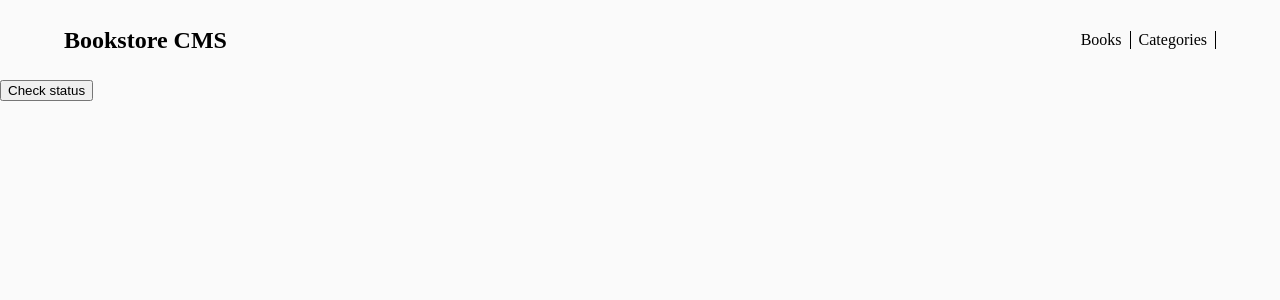
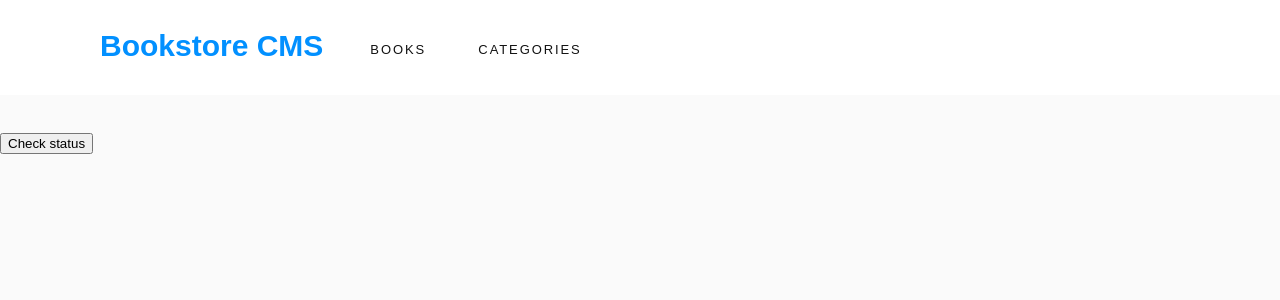
Before and after one commit to Danie12345/bookstore-react, a React (Create React App) app: page /categories in a window 1280 px wide. Shown: the top 300 px of the page. Built offline with nearby package versions, Linux system fonts and the light colour scheme.

Commit message:
Fix nav styles

```diff
--- a/src/components/nav/Nav.css
+++ b/src/components/nav/Nav.css
@@ -1,13 +1,16 @@
 .navBar {
   width: 100%;
-  min-height: 80px;
+  height: 5.938rem;
   display: flex;
   flex-direction: row;
   flex-wrap: wrap;
-  justify-content: space-between;
+  justify-content: flex-start;
   justify-items: center;
-  padding: 0 64px;
   box-sizing: border-box;
+  gap: 2.938rem;
+  margin: 0 0 2.375rem;
+  padding: 1.438rem 6.188rem 1.688rem 6.25rem;
+  background-color: white;
 }
 
 h1 {
@@ -16,9 +19,13 @@ h1 {
   align-self: center;
   text-align: center;
   margin: 0%;
+  font-family: 'Montserrat', sans-serif;
+  font-size: 1.875rem;
+  font-weight: bold;
+  color: #0290ff;
 }
 
-ul {
+.navUl {
   margin: 0%;
   padding: 0%;
   display: flex;
@@ -28,11 +35,22 @@ ul {
   flex-wrap: wrap;
 }
 
-li {
+.navUl > li {
+  width: 3.688rem;
   height: auto;
+  margin: 1.125rem 2.563rem 0.688rem 0;
+  font-family: 'Montserrat', sans-serif;
+  font-size: 0.813rem;
+  letter-spacing: 1.9px;
+  color: #121212;
 }
 
-ul.navUl > li:nth-child(-n+2) {
-  border-right: 1px solid black;
-  padding-right: 8px;
+.navUl > li > span {
+  width: 87.5rem;
+  height: 68.563rem;
+  margin: 0 2.5rem 4.063rem 0;
+  padding: 0 0 49.625rem;
+  border-radius: 4px;
+  box-shadow: 0 0 60px 0 #0000000c;
+  background-color: #fafafa;
 }
--- a/src/components/nav/Nav.js
+++ b/src/components/nav/Nav.js
@@ -24,7 +24,7 @@ const Nav = () => {
         {links.map((link) => (
           <li key={link.id}>
             <NavLink to={link.path}>
-              {link.text}
+              <span>{link.text.toUpperCase()}</span>
             </NavLink>
           </li>
         ))}
```
